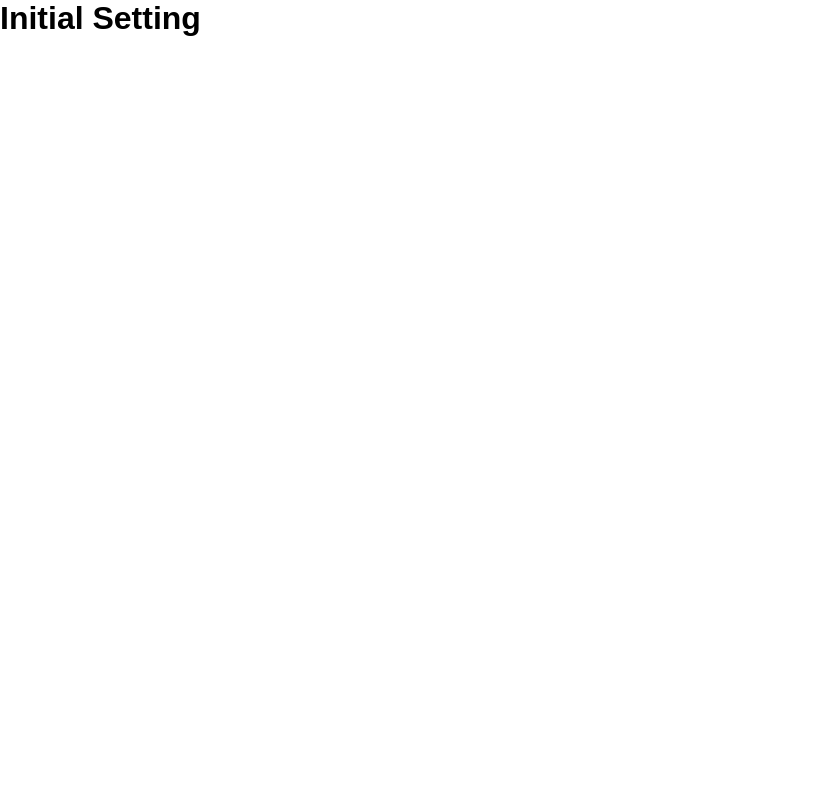
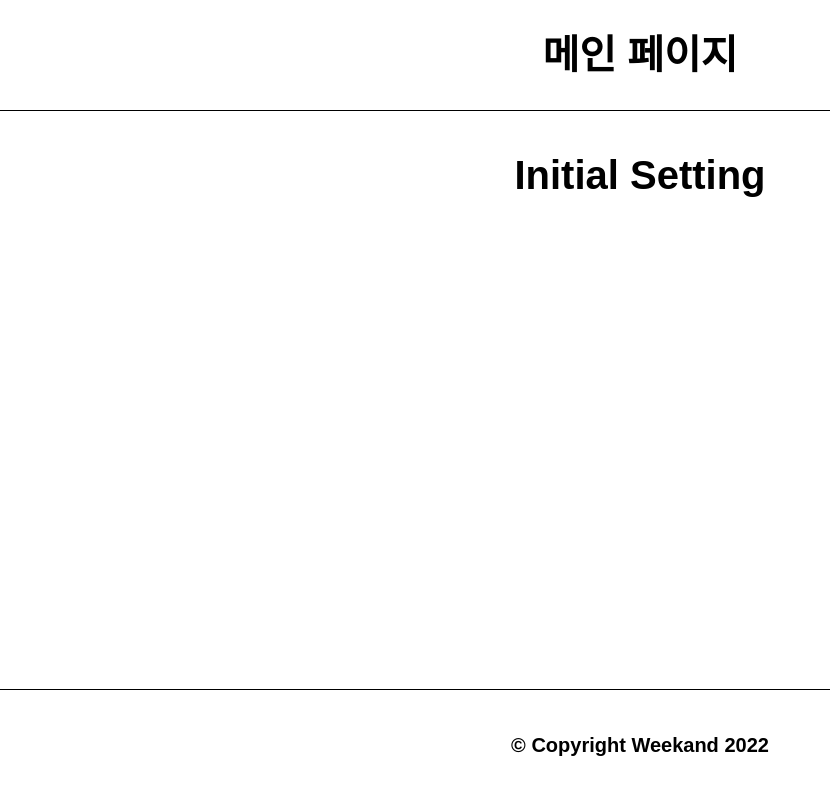
Before and after one commit to YAPP-Github/20th-ALL-Rounder-Team-1-Web, a React app: page / in a window 1280 px wide. Shown: the top 794 px of the page, without its empty margins (0-830 px from the left). Built offline with nearby package versions, Linux system fonts and the light colour scheme.

Commit message:
:sparkles: PageLayout 입력 제목에 따라 생성

```diff
--- a/src/App.tsx
+++ b/src/App.tsx
@@ -1,7 +1,11 @@
+import { PageLayout } from './components/common/PageLayout';
+
 const App = () => {
   return (
     <div>
-      <h1>Initial Setting</h1>
+      <PageLayout title="메인 페이지">
+        <h1>Initial Setting</h1>
+      </PageLayout>
     </div>
   );
 };
--- a/src/components/common/PageLayout.tsx
+++ b/src/components/common/PageLayout.tsx
@@ -1,15 +1,45 @@
+import styled from 'styled-components';
+
 interface IPropsWithChildren {
+  title: string;
   children: React.ReactNode;
 }
 
-const PageLayout = ({ children }: IPropsWithChildren) => {
+export const PageLayout = ({ title, children }: IPropsWithChildren) => {
   return (
-    <>
-      <header></header>
-      {children}
-      <footer></footer>
-    </>
+    <Wrapper>
+      <Header>
+        <h1>{title}</h1>
+      </Header>
+      <Main>{children}</Main>
+      <Footer>
+        <p>© Copyright Weekand 2022</p>
+      </Footer>
+    </Wrapper>
   );
 };
 
-export default PageLayout;
+const Wrapper = styled.div`
+  ${({ theme: { fonts } }) => fonts.Head1}
+  text-align: center;
+`;
+
+const Header = styled.header`
+  width: 100vw;
+  position: fixed;
+  top: 0;
+  border-bottom: 1px solid black;
+  padding: 2em 0em;
+`;
+
+const Main = styled.main`
+  padding-top: 20vh;
+`;
+
+const Footer = styled.header`
+  width: 100vw;
+  position: fixed;
+  bottom: 0;
+  border-top: 1px solid black;
+  padding: 2em 0em;
+`;
```
